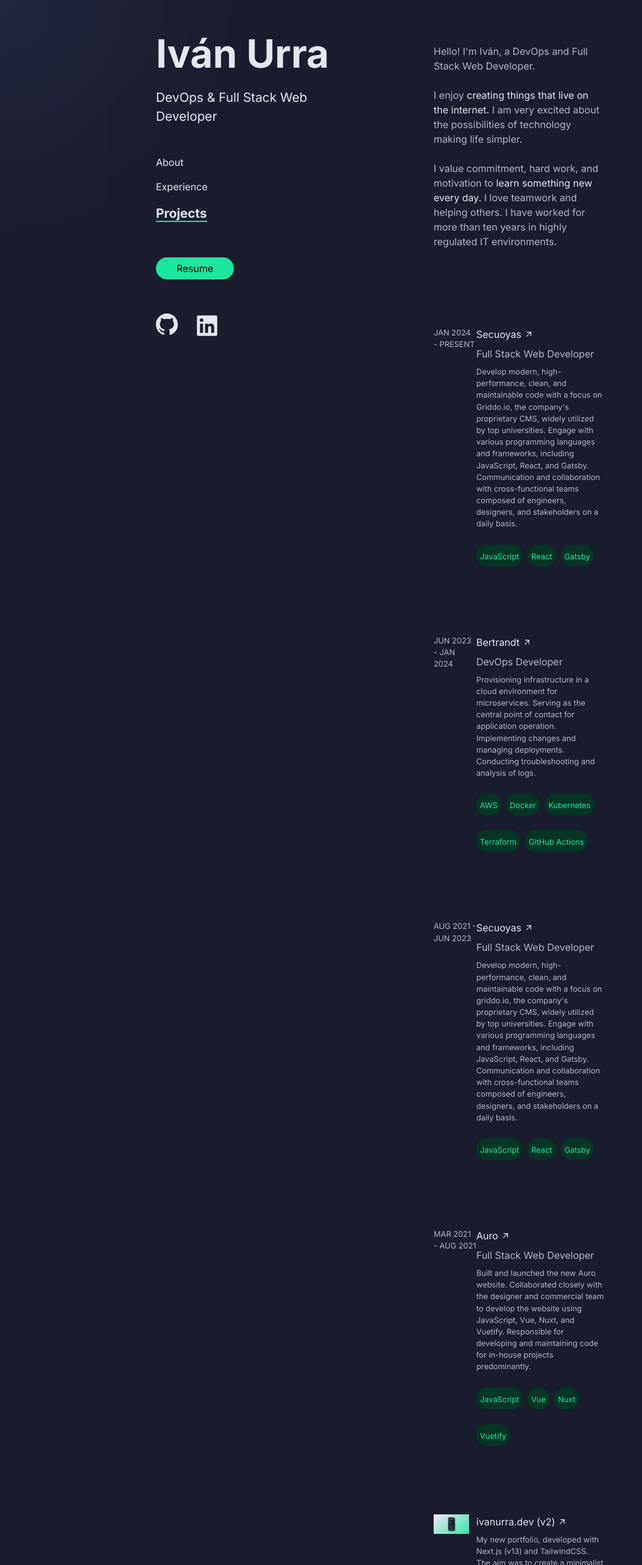
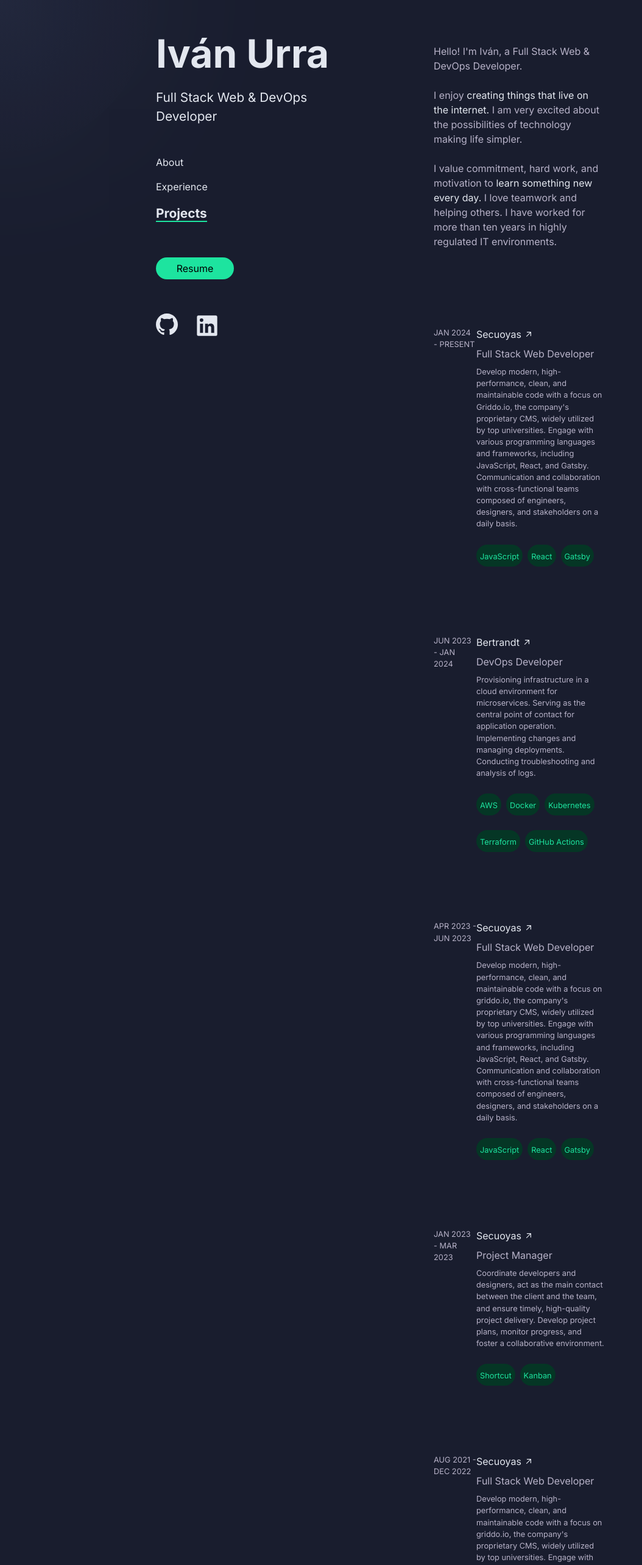
Before and after one commit to ivanurra/portfolio-v2, a Next.js app: page / in a window 1280 px wide. Shown: the top 2566 px of the page at 61% size, without its empty margins (0-1054 px from the left). Built offline with nearby package versions, Linux system fonts and the light colour scheme.

Commit message:
feat: new experiences

```diff
--- a/modules/About/About.jsx
+++ b/modules/About/About.jsx
@@ -4,7 +4,7 @@
       <div className="md:p-8 mb-16">
         <p className="text-xl mb-4 font-bold block md:hidden">About</p>
         <p className="text-font-color-secondary">
-          Hello! I'm Iván, a DevOps and Full Stack Web Developer. <br /> <br />I
+          Hello! I'm Iván, a Full Stack Web & DevOps Developer. <br /> <br />I
           enjoy{" "}
           <span className="text-font-color-primary">
             creating things that live on the internet.
--- a/modules/Experience/experienceData.json
+++ b/modules/Experience/experienceData.json
@@ -18,8 +18,26 @@
     "techStack": ["AWS", "Docker", "Kubernetes", "Terraform", "GitHub Actions"]
   },
   {
+    "startDate": "APR 2023",
+    "endDate": "JUN 2023",
+    "company": "Secuoyas",
+    "jobTitle": "Full Stack Web Developer",
+    "website": "https://www.secuoyas.com/",
+    "description": "Develop modern, high-performance, clean, and maintainable code with a focus on griddo.io, the company's proprietary CMS, widely utilized by top universities. Engage with various programming languages and frameworks, including JavaScript, React, and Gatsby. Communication and collaboration with cross-functional teams composed of engineers, designers, and stakeholders on a daily basis.",
+    "techStack": ["JavaScript", "React", "Gatsby"]
+  },
+  {
+    "startDate": "JAN 2023",
+    "endDate": "MAR 2023",
+    "company": "Secuoyas",
+    "jobTitle": "Project Manager",
+    "website": "https://www.secuoyas.com/",
+    "description": "Coordinate developers and designers, act as the main contact between the client and the team, and ensure timely, high-quality project delivery. Develop project plans, monitor progress, and foster a collaborative environment.",
+    "techStack": ["Shortcut", "Kanban"]
+  },
+  {
     "startDate": "AUG 2021",
-    "endDate": "JUN 2023",
+    "endDate": "DEC 2022",
     "company": "Secuoyas",
     "jobTitle": "Full Stack Web Developer",
     "website": "https://www.secuoyas.com/",
--- a/modules/Hero/Hero.jsx
+++ b/modules/Hero/Hero.jsx
@@ -7,7 +7,7 @@
     <>
       <p className="text-4xl font-bold text-font-color-primary">Iván Urra</p>
       <p className="text-xl mt-2 text-font-color-primary">
-        DevOps & Full Stack Web Developer
+        Full Stack Web & DevOps Developer
       </p>
       <div className="overflow-y-auto">
         <Navigation />
--- a/src/app/layout.js
+++ b/src/app/layout.js
@@ -8,7 +8,7 @@
 
 export default function RootLayout({ children }) {
   return (
-    <>
+    <html lang="en">
       <Head>
         <title>{metadata.title}</title>
         <meta charSet="UTF-8" />
@@ -21,10 +21,10 @@
         <meta property="og:url" content={metadata.url} />
         <meta property="og:site_name" content={metadata.site_name} />
       </Head>
-      <GTag />
       <body className={inter.className ? inter.className : "default-font"}>
+        <GTag />
         {children}
       </body>
-    </>
+    </html>
   );
 }
```
